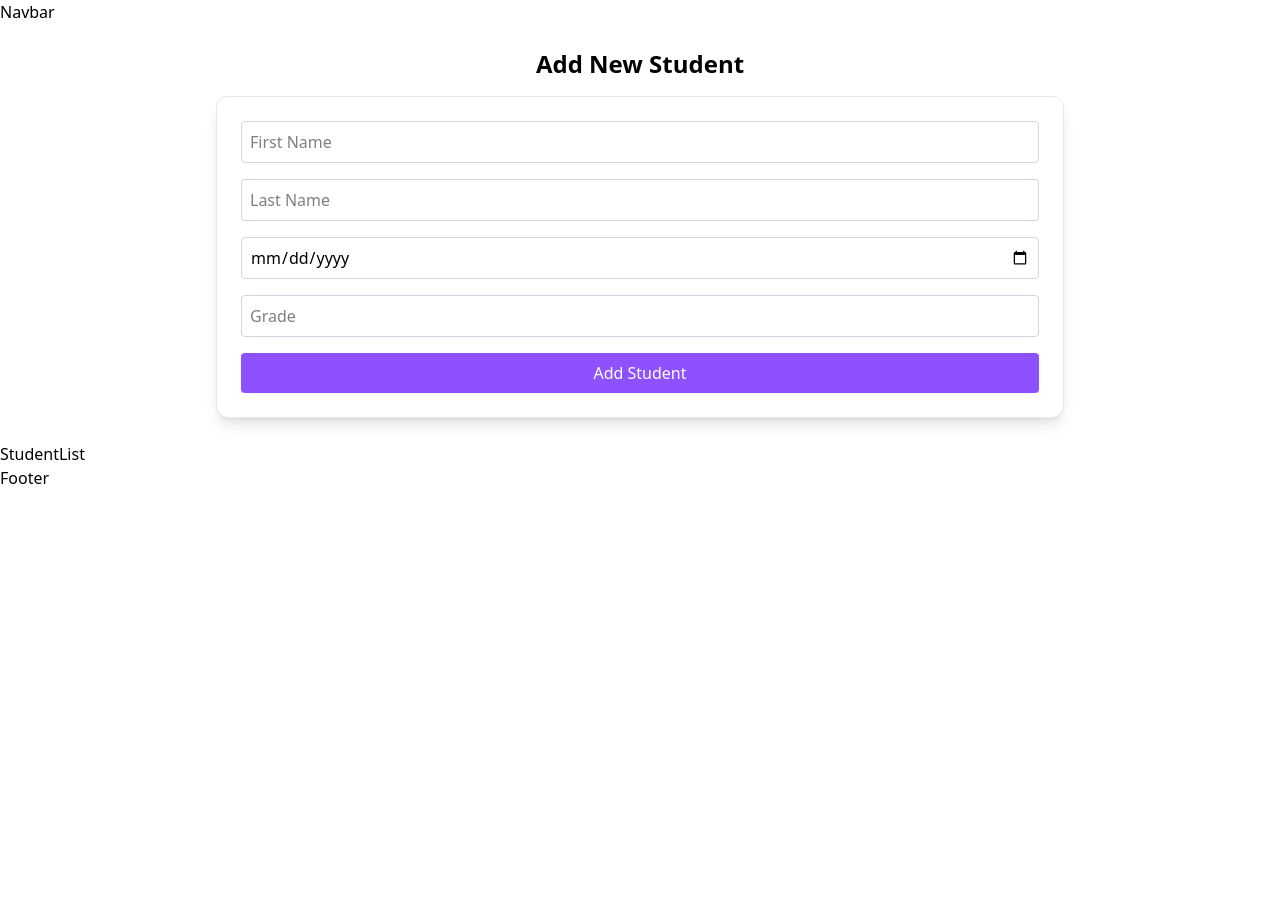
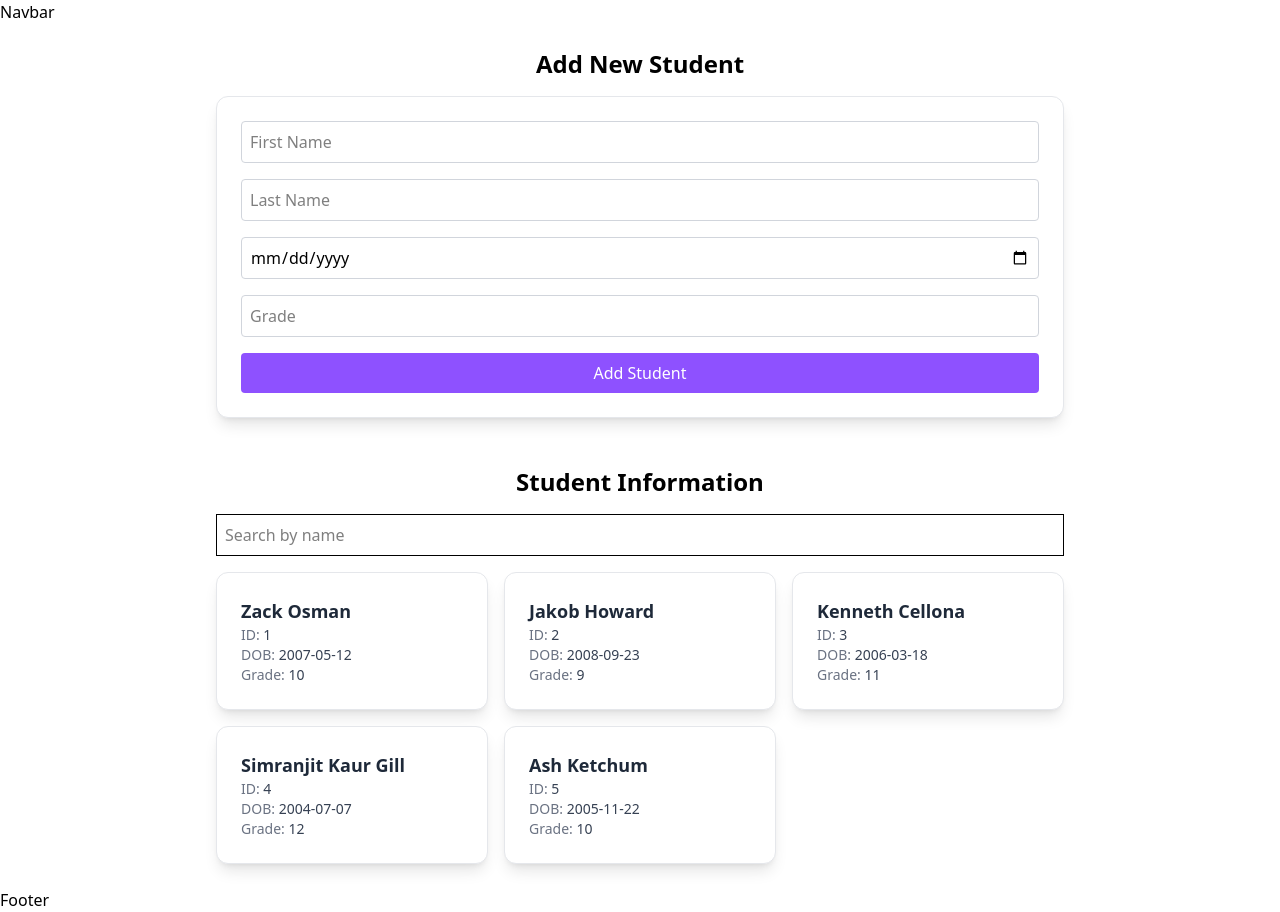
Before and after one commit to Zakariya-Osman/EFEDC-AS2-WEB2, a Next.js app: page / in a window 1280 px wide. Before the commit the page ends 800 px from the top, so only its background shows below. Built offline with nearby package versions, Linux system fonts and the light colour scheme.

Commit message:
Update StudentList.js

```diff
--- a/components/StudentList.js
+++ b/components/StudentList.js
@@ -1,13 +1,92 @@
-'use client';
-import React from "react";
-import { useStudents } from "../context/StudentProvider";
+'use client';  // This is used to mark the file as a client-side component
+
+import React, { useState } from 'react';
+
+//fetching student data
+const useStudents = () => {
+  const students = [
+    {
+      id: 1,
+      firstName: "Zack",
+      lastName: "Osman",
+      dateOfBirth: "2007-05-12",
+      grade: "10"
+    },
+    {
+      id: 2,
+      firstName: "Jakob",
+      lastName: "Howard",
+      dateOfBirth: "2008-09-23",
+      grade: "9"
+    },
+    {
+      id: 3,
+      firstName: "Kenneth",
+      lastName: "Cellona",
+      dateOfBirth: "2006-03-18",
+      grade: "11"
+    },
+    {
+      id: 4,
+      firstName: "Simranjit",
+      lastName: " Kaur Gill",
+      dateOfBirth: "2004-07-07",
+      grade: "12"
+    },
+    {
+      id: 5,
+      firstName: "Ash",
+      lastName: "Ketchum",
+      dateOfBirth: "2005-11-22",
+      grade: "10"
+    }
+  ];
+  return { students };
+};
 
 const StudentList = () => {
+
   const { students } = useStudents();
+  const [searchTerm, setSearchTerm] = useState('');
+
+
+  const filteredStudents = students.filter(student =>
+    `${student.firstName} ${student.lastName}`.toLowerCase().includes(searchTerm.toLowerCase())
+  );
 
   return (
-    <div>
-      StudentList
+    <div className="p-6 max-w-4xl mx-auto">
+      <h1 className="text-2xl font-bold text-center mb-4">Student Information</h1>
+      <input
+        type="text"
+        className="border p-2 mb-4 w-full"
+        placeholder="Search by name"
+        value={searchTerm}
+        onChange={(e) => setSearchTerm(e.target.value)}
+      />
+      {filteredStudents.length === 0 ? (
+        <p className="text-center text-gray-500">No students found.</p>
+      ) : (
+        <div className="grid gap-4 sm:grid-cols-2 lg:grid-cols-3">
+          {filteredStudents.map(({ id, firstName, lastName, dateOfBirth, grade }) => (
+            <div
+              key={id}
+              className="bg-white shadow-lg rounded-xl p-6 border border-gray-200 hover:shadow-xl transition"
+            >
+              <h2 className="text-lg font-semibold text-gray-800">{firstName} {lastName}</h2>
+              <p className="text-sm text-gray-500">
+                ID: <span className="font-medium text-gray-700">{id}</span>
+              </p>
+              <p className="text-sm text-gray-500">
+                DOB: <span className="font-medium text-gray-700">{dateOfBirth}</span>
+              </p>
+              <p className="text-sm text-gray-500">
+                Grade: <span className="font-medium text-gray-700">{grade}</span>
+              </p>
+            </div>
+          ))}
+        </div>
+      )}
     </div>
   );
 };
```
